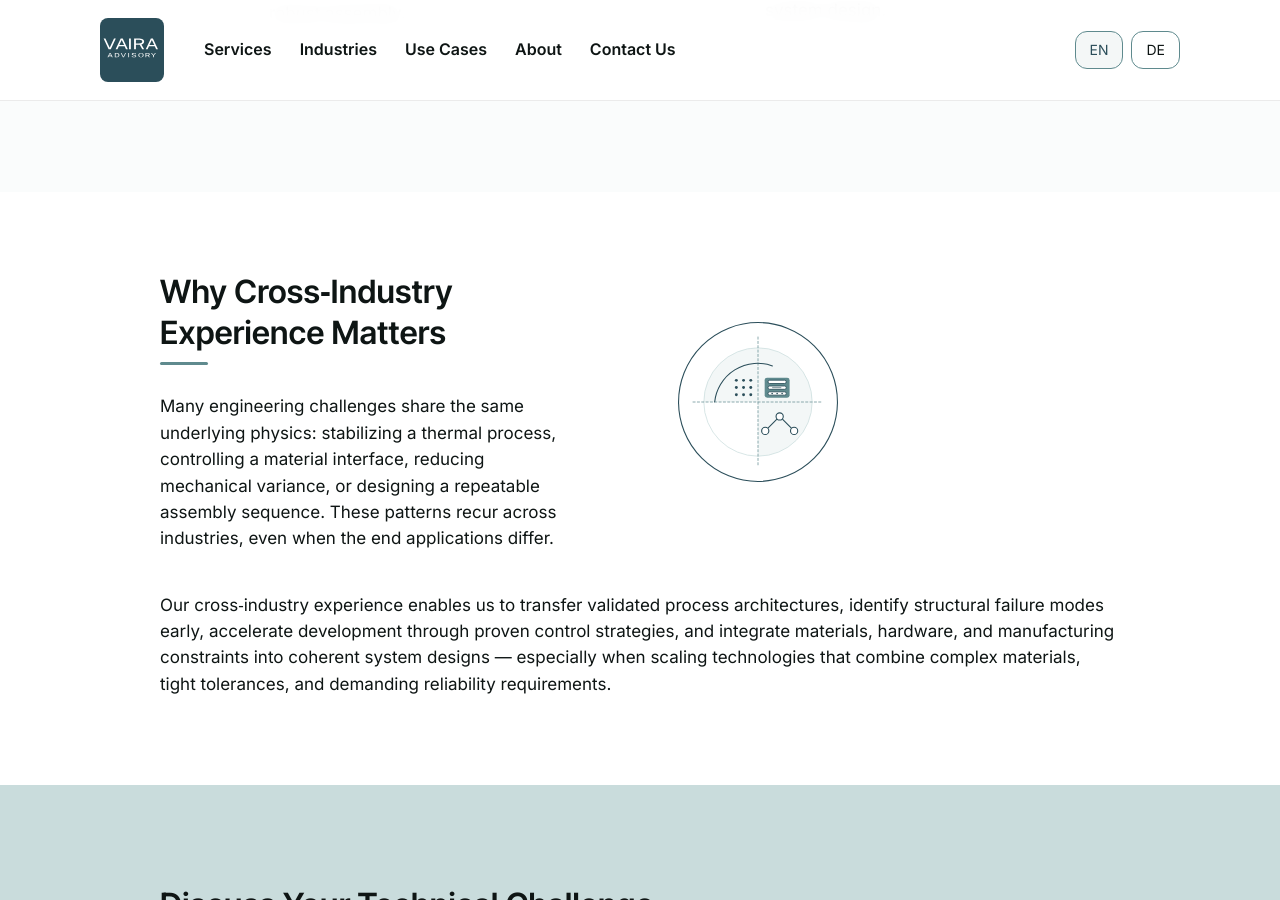
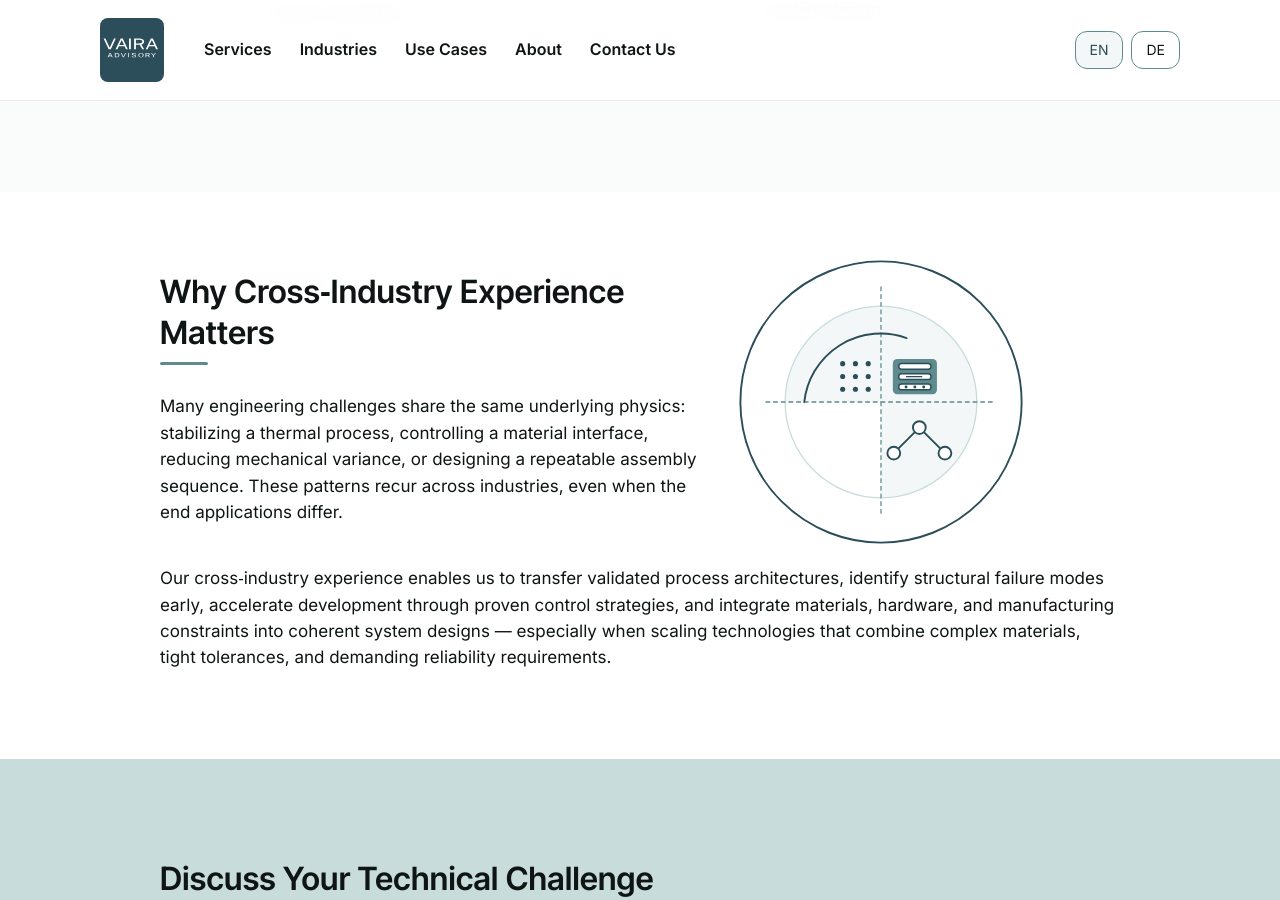
Before and after one commit to raphaelheeb/vaira-advisory, a Jekyll site: the page built from industries/index.html, in a window 1280 px wide and 900 px high, scrolled down 2391 px. Built offline with Jekyll 4.4.1, drawn with Linux system fonts in a browser that asks for light colours.

Commit message:
Update index.html

```diff
--- a/industries/index.html
+++ b/industries/index.html
@@ -229,7 +229,7 @@
   <div class="content-wrapper wrapper--narrow">
 
     <!-- SPLIT ROW -->
-    <div class="industries-why-inner" style="display:flex; align-items:flex-start; gap:48px; flex-wrap:nowrap;">
+    <div class="industries-why-inner" style="display:flex; align-items:flex-start; gap:40px; flex-wrap:nowrap;">
 
       <!-- LEFT COLUMN -->
       <div class="industries-why-text" style="flex:1 1 0; min-width:420px;">
@@ -240,9 +240,10 @@
       </div>
 
       <!-- RIGHT COLUMN -->
-      <div class="industries-why-illustration" style="flex:0 1 520px; max-width:520px;">
-        <div class="illustration-container" style="width:100%; height:auto; overflow:visible;">
-          <svg viewBox="120 0 720 720"
+      <div class="industries-why-illustration" style="flex:0 0 360px; max-width:360px;">
+        <div class="illustration-container"
+             style="width:100%; height:auto; overflow:visible; transform:scale(1.18); transform-origin:center;">
+          <svg viewBox="240 120 480 480"
                xmlns="http://www.w3.org/2000/svg"
                preserveAspectRatio="xMidYMid meet"
                role="img" aria-labelledby="title desc"
@@ -343,7 +344,7 @@
       </div>
     </div>
 
-<!-- FULL-WIDTH PARAGRAPH INSIDE WRAPPER -->
+ <!-- FULL-WIDTH PARAGRAPH INSIDE WRAPPER -->
     <div style="margin-top:24px;">
       <p>
         Our cross‑industry experience enables us to transfer validated process architectures, identify structural failure modes early, accelerate development through proven control strategies, and integrate materials, hardware, and manufacturing constraints into coherent system designs — especially when scaling technologies that combine complex materials, tight tolerances, and demanding reliability requirements.
```
